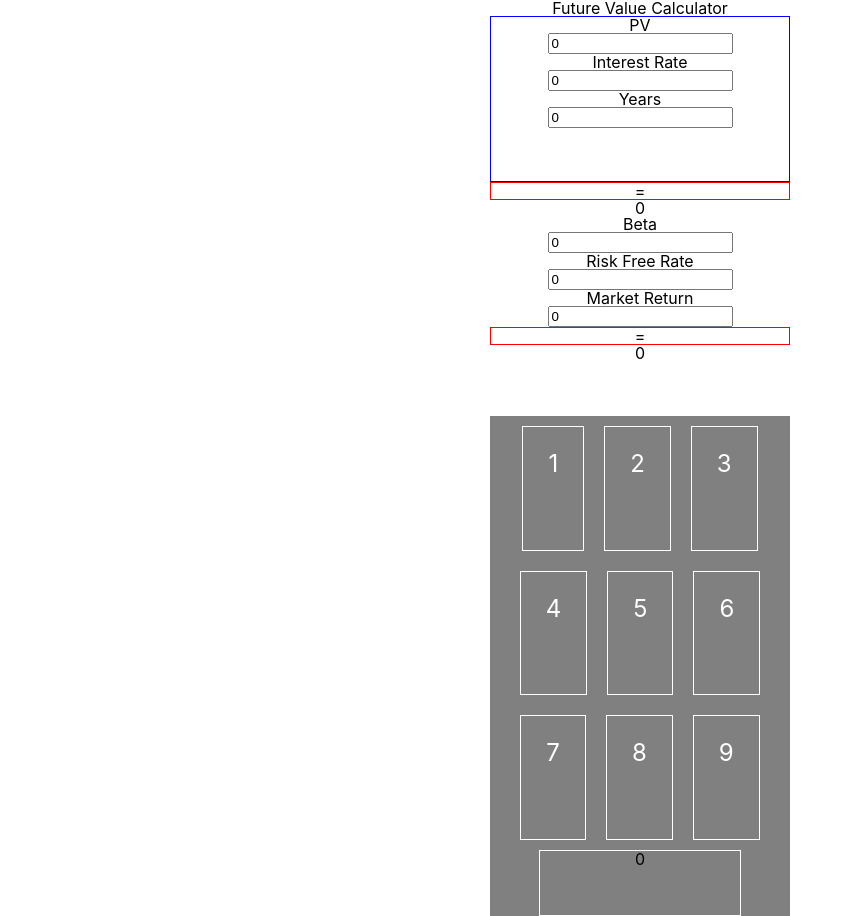
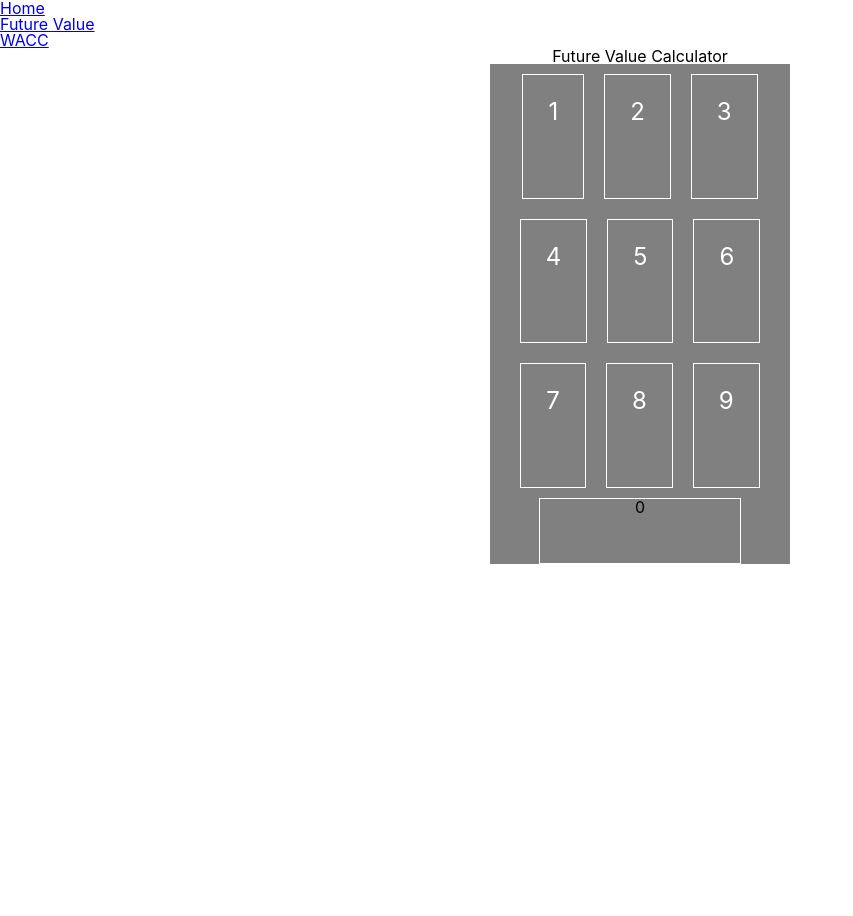
Before and after one commit to vanceleon/Finance_Calculator, a React (Create React App) app in the folder calculator/: page / in a window 1280 px wide. Shown: the whole page, without its empty margins (0-853 px from the left). After the commit the page ends 800 px from the top, so only its background shows below. Built offline with nearby package versions, Linux system fonts and the light colour scheme.

Commit message:
installed react-router-dom using router to render different calculations at a time

```diff
--- a/calculator/package.json
+++ b/calculator/package.json
@@ -5,6 +5,7 @@
   "dependencies": {
     "react": "^16.12.0",
     "react-dom": "^16.12.0",
+    "react-router-dom": "^5.1.2",
     "react-scripts": "^3.3.0"
   },
   "scripts": {
--- a/calculator/src/App.js
+++ b/calculator/src/App.js
@@ -1,21 +1,38 @@
 import React from 'react';
-import FutureValue from './Components/futureValueCal'
+import FutureValue from './Components/futureValueCal';
 import WACCInputs from './Components/waccInputs';
 import NumberButtons from './Components/numberButtons';
+import { BrowserRouter as Router, Route, Link } from 'react-router-dom';
 
 import './App.css';
 
-
-
 function App() {
   return (
-    <div className="App">
-      <h1>Future Value Calculator</h1>
-      <FutureValue/>
-      <WACCInputs/>
-      <NumberButtons />
-
-    </div>
+    <Router>
+      <nav>
+        <ul>
+          <li>
+            <Link to='/'>Home</Link>
+          </li>
+          <li>
+            <Link to='/fv'>Future Value</Link>
+          </li>
+          <li>
+            <Link to='/wacc'>WACC</Link>
+          </li>
+        </ul>
+      </nav>
+      <div className='App'>
+        <h1>Future Value Calculator</h1>
+        <Route path='/fv'>
+          <FutureValue />
+        </Route>
+        <Route path='/wacc'>
+          <WACCInputs />
+        </Route>
+        <NumberButtons />
+      </div>
+    </Router>
   );
 }
 
--- a/calculator/src/Components/waccInputs.js
+++ b/calculator/src/Components/waccInputs.js
@@ -12,7 +12,7 @@ export default function WACCInputs() {
   const [beta, setBeta] = useState(0);
   const [rm, setRm] = useState(0);
   const [rf, setRf] = useState(0);
-  const [wacc, setWacc] = useState(0);
+  const [costOfEquity, setCostOfEquity] = useState(0);
 
   // const onChange = e => {
   //   e.preventDefault();
@@ -23,9 +23,9 @@ export default function WACCInputs() {
   const handleSubmit = e => {
     e.preventDefault();
     // console.log(e.target);
-    const wacc = weightedAverageCostOfCapital(rf, beta, rm)
-    console.log(wacc)
-    setWacc(wacc);
+    const costOfEquity = weightedAverageCostOfCapital(rf, beta, rm)
+    // console.log(wacc)
+    setCostOfEquity(costOfEquity);
   }
 
   return (
@@ -69,7 +69,7 @@ export default function WACCInputs() {
         </div>
         </div>
         <div className="answer">
-          {wacc}
+          {costOfEquity}
         </div>
 
       </form>
--- a/calculator/src/formulas/waccCalculations.js
+++ b/calculator/src/formulas/waccCalculations.js
@@ -5,7 +5,7 @@ export const weightedAverageCostOfCapital = (rf, beta, rm) => {
   console.log(convertedRM)
   const costOfEquity = convertedRF + beta * (convertedRM - convertedRF)
   console.log(beta)
-
+// currently only solving for cost of equity
   return costOfEquity;
 }
 
```
Also changed, not shown: 1 other file (tests, documents, lock files or other folders).
